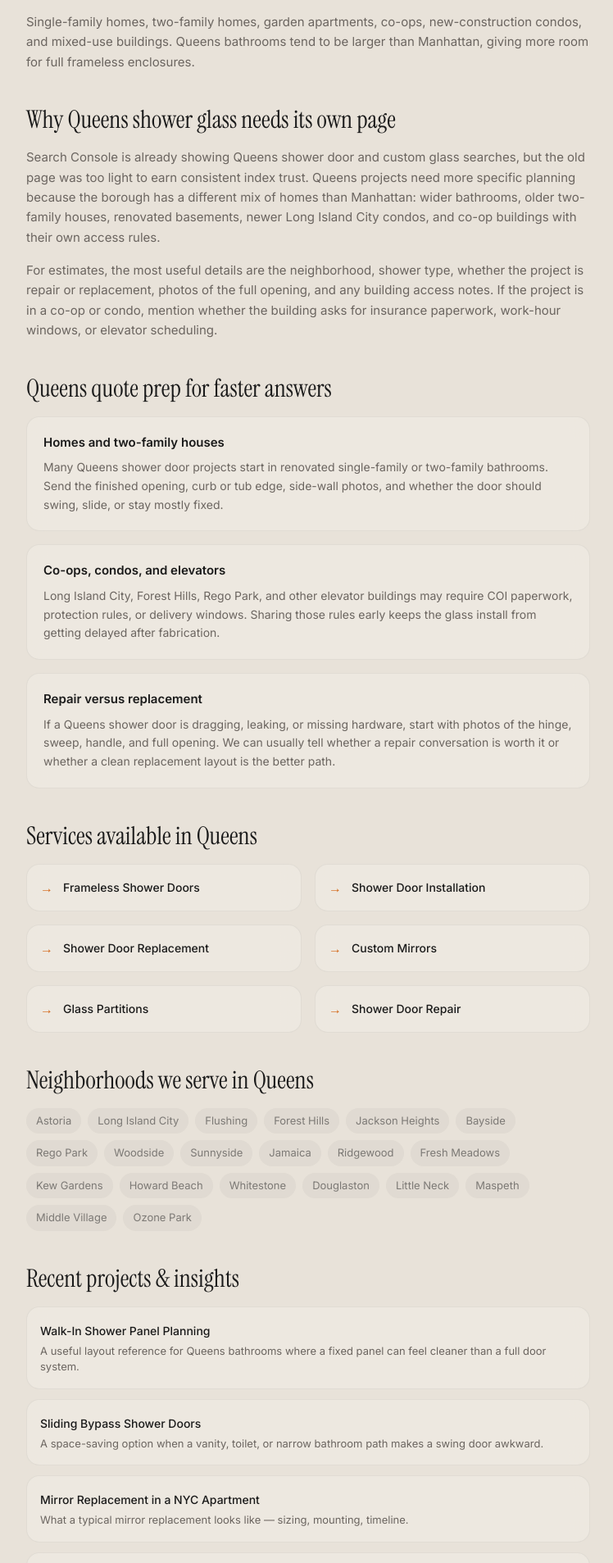
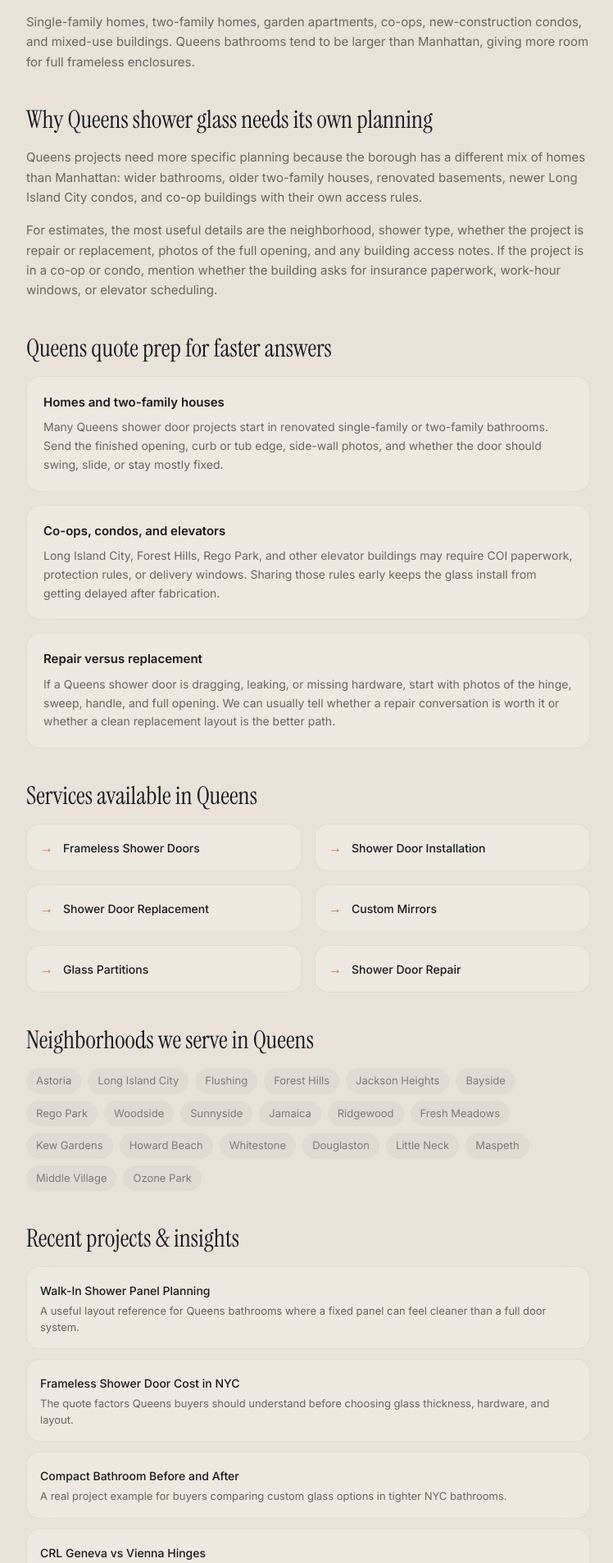
Before and after one commit to donaldlena833-cyber/MetroGlassPro-Website-V8, a Next.js app: page /service-areas/queens in a window 1280 px wide. Shown: the part 646-2553 px from the top of the page at 82% size, without its empty margins (264-1012 px from the left). Built offline with nearby package versions, Linux system fonts and the light colour scheme; no server answers.

Commit message:
Tighten Queens service area SEO

```diff
--- a/app/service-areas/queens/page.tsx
+++ b/app/service-areas/queens/page.tsx
@@ -2,12 +2,12 @@ import type { Metadata } from 'next'
 import Link from 'next/link'
 
 export const metadata: Metadata = {
-  title: 'Custom Shower Doors in Queens | MetroGlass Pro',
-  description: 'Custom shower doors, frameless shower glass, repair, and replacement across Queens homes, co-ops, condos, and multi-unit buildings.',
+  title: 'Custom Shower Doors Queens NY | MetroGlass Pro',
+  description: 'Custom shower doors and frameless shower glass for Queens homes, co-ops, condos, and multi-unit buildings. Photo-based estimates, COI support, repair and replacement.',
   alternates: { canonical: 'https://metroglasspro.com/service-areas/queens/' },
   openGraph: {
-    title: 'Custom Shower Doors in Queens',
-    description: 'Custom shower doors, frameless shower glass, repair, and replacement across Queens homes, co-ops, condos, and multi-unit buildings.',
+    title: 'Custom Shower Doors Queens NY',
+    description: 'Custom shower doors and frameless shower glass for Queens homes, co-ops, condos, and multi-unit buildings.',
   },
   twitter: { card: 'summary_large_image' },
 }
@@ -37,9 +37,9 @@ export default function QueensPage() {
             Single-family homes, two-family homes, garden apartments, co-ops, new-construction condos, and mixed-use buildings. Queens bathrooms tend to be larger than Manhattan, giving more room for full frameless enclosures.
           </p>
 
-          <h2 className="font-serif text-charcoal text-2xl sm:text-3xl mb-4">Why Queens shower glass needs its own page</h2>
+          <h2 className="font-serif text-charcoal text-2xl sm:text-3xl mb-4">Why Queens shower glass needs its own planning</h2>
           <p className="text-warm text-[15px] leading-relaxed mb-4">
-            Search Console is already showing Queens shower door and custom glass searches, but the old page was too light to earn consistent index trust. Queens projects need more specific planning because the borough has a different mix of homes than Manhattan: wider bathrooms, older two-family houses, renovated basements, newer Long Island City condos, and co-op buildings with their own access rules.
+            Queens projects need more specific planning because the borough has a different mix of homes than Manhattan: wider bathrooms, older two-family houses, renovated basements, newer Long Island City condos, and co-op buildings with their own access rules.
           </p>
           <p className="text-warm text-[15px] leading-relaxed mb-10">
             For estimates, the most useful details are the neighborhood, shower type, whether the project is repair or replacement, photos of the full opening, and any building access notes. If the project is in a co-op or condo, mention whether the building asks for insurance paperwork, work-hour windows, or elevator scheduling.
@@ -108,13 +108,13 @@ export default function QueensPage() {
               <span className="text-charcoal font-medium text-[14px]">Walk-In Shower Panel Planning</span>
               <span className="text-warm text-[13px] block mt-1">A useful layout reference for Queens bathrooms where a fixed panel can feel cleaner than a full door system.</span>
             </Link>
-            <Link href="/projects/sliding-bypass-doors-nyc/" className="glass-card p-4 card-lift block">
-              <span className="text-charcoal font-medium text-[14px]">Sliding Bypass Shower Doors</span>
-              <span className="text-warm text-[13px] block mt-1">A space-saving option when a vanity, toilet, or narrow bathroom path makes a swing door awkward.</span>
+            <Link href="/projects/frameless-shower-door-cost-nyc/" className="glass-card p-4 card-lift block">
+              <span className="text-charcoal font-medium text-[14px]">Frameless Shower Door Cost in NYC</span>
+              <span className="text-warm text-[13px] block mt-1">The quote factors Queens buyers should understand before choosing glass thickness, hardware, and layout.</span>
             </Link>
-            <Link href="/projects/typical-mirror-replacement-nyc/" className="glass-card p-4 card-lift block">
-              <span className="text-charcoal font-medium text-[14px]">Mirror Replacement in a NYC Apartment</span>
-              <span className="text-warm text-[13px] block mt-1">What a typical mirror replacement looks like — sizing, mounting, timeline.</span>
+            <Link href="/projects/84-clinton-lower-east-side-shower-door-before-after/" className="glass-card p-4 card-lift block">
+              <span className="text-charcoal font-medium text-[14px]">Compact Bathroom Before and After</span>
+              <span className="text-warm text-[13px] block mt-1">A real project example for buyers comparing custom glass options in tighter NYC bathrooms.</span>
             </Link>
             <Link href="/projects/crl-geneva-vs-vienna-hinges/" className="glass-card p-4 card-lift block">
               <span className="text-charcoal font-medium text-[14px]">CRL Geneva vs Vienna Hinges</span>
```
